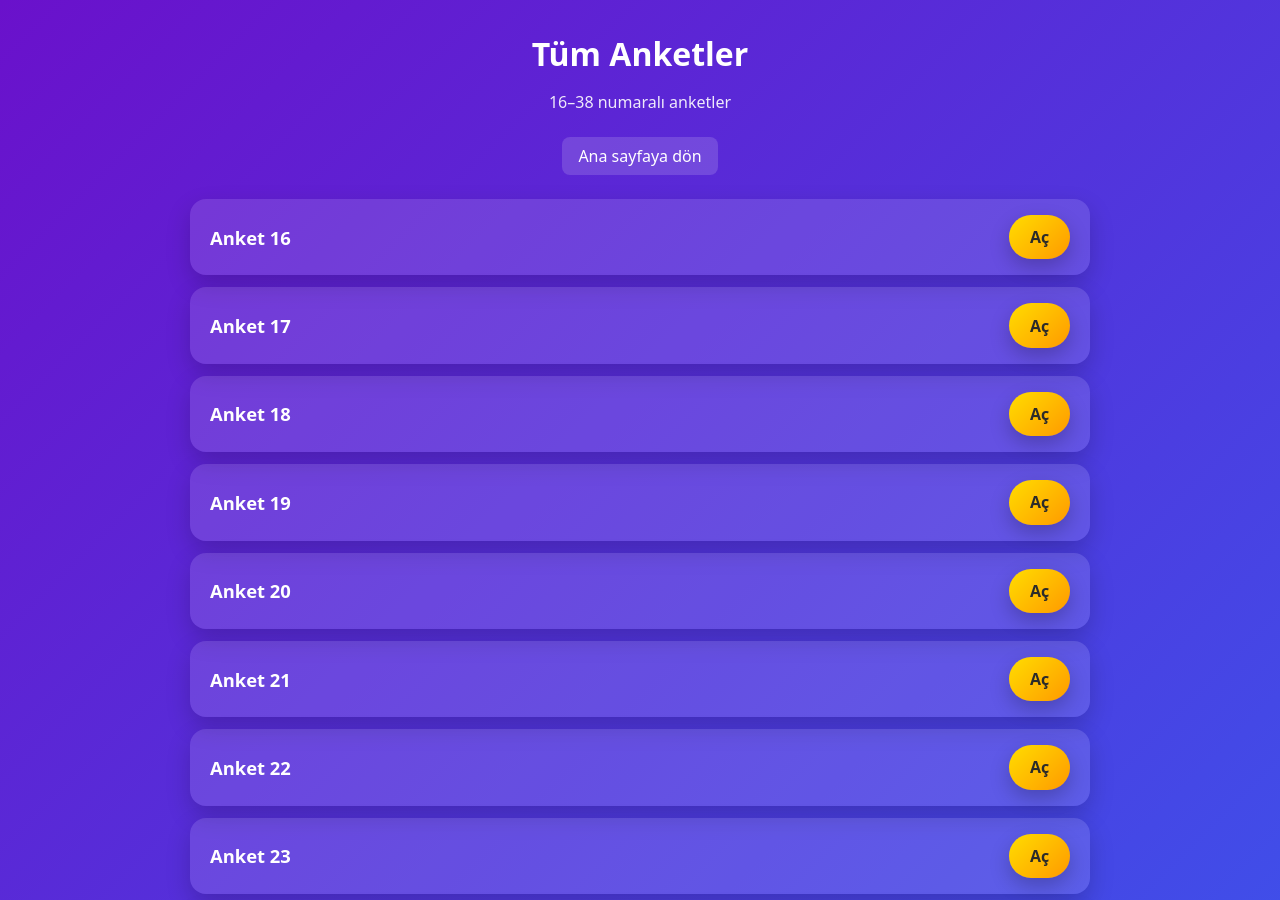
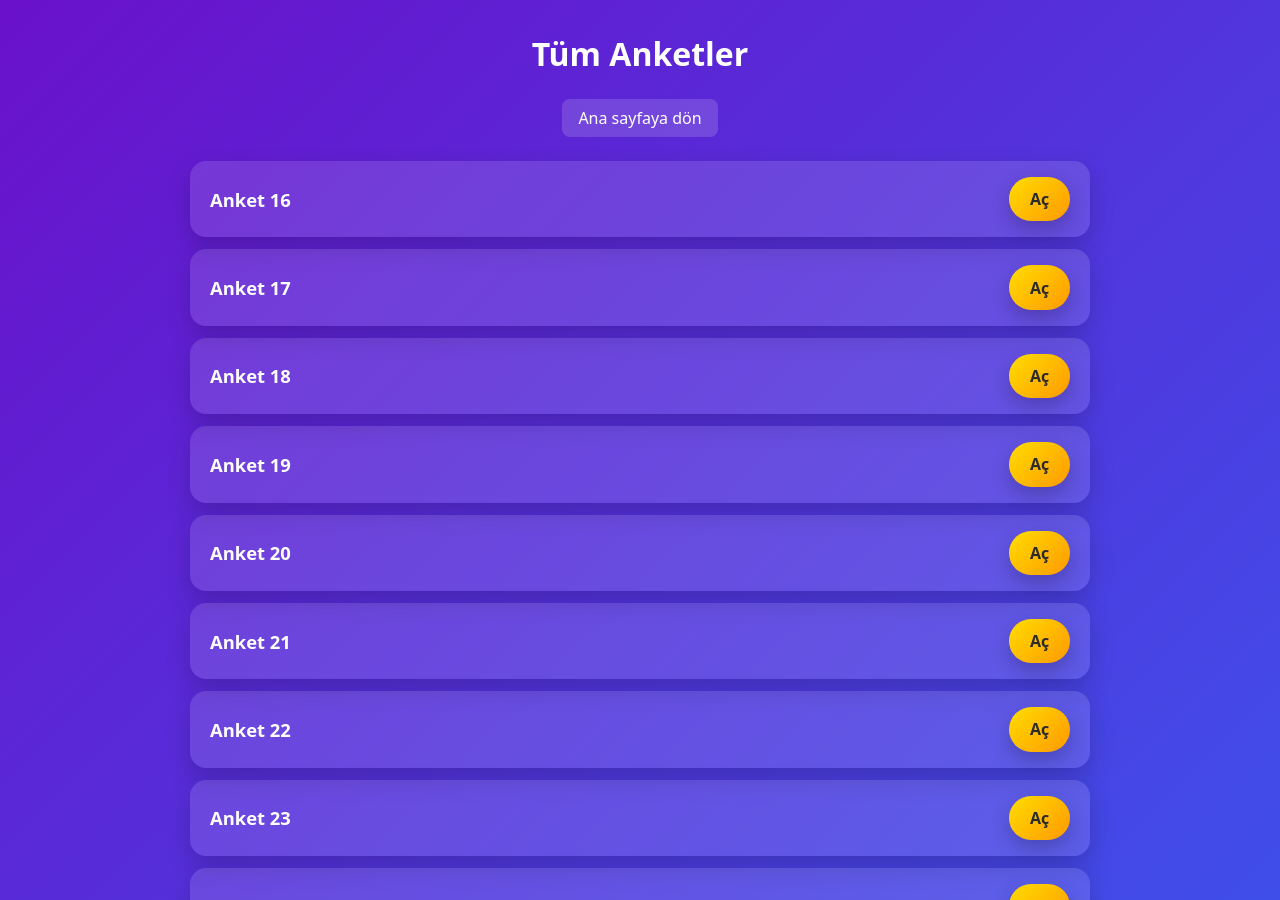
Before and after one commit to 925sozcuk/925sozcuk.github.io, a Jekyll site: the page built from tum-anketler.html, in a window 1280 px wide and 900 px high. Built offline with Jekyll 4.4.1, drawn with Linux system fonts in a browser that asks for light colours.

Commit message:
Update tum-anketler.html

```diff
--- a/tum-anketler.html
+++ b/tum-anketler.html
@@ -101,7 +101,7 @@ layout: none
   <div class="container">
     <header>
       <h1>Tüm Anketler</h1>
-      <p class="sub">16–38 numaralı anketler</p>
+      <p class="sub"></p>
       <a class="back" href="./">Ana sayfaya dön</a>
     </header>
 
```
